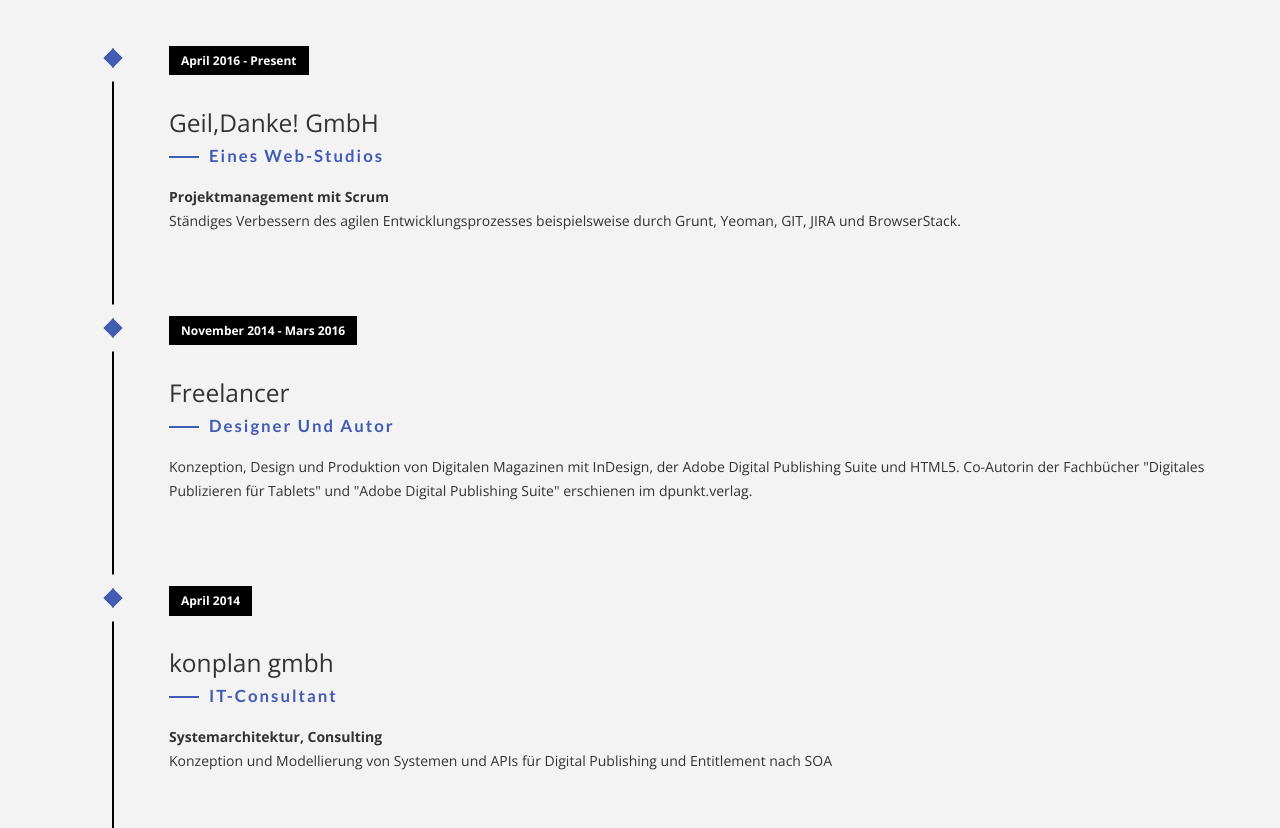
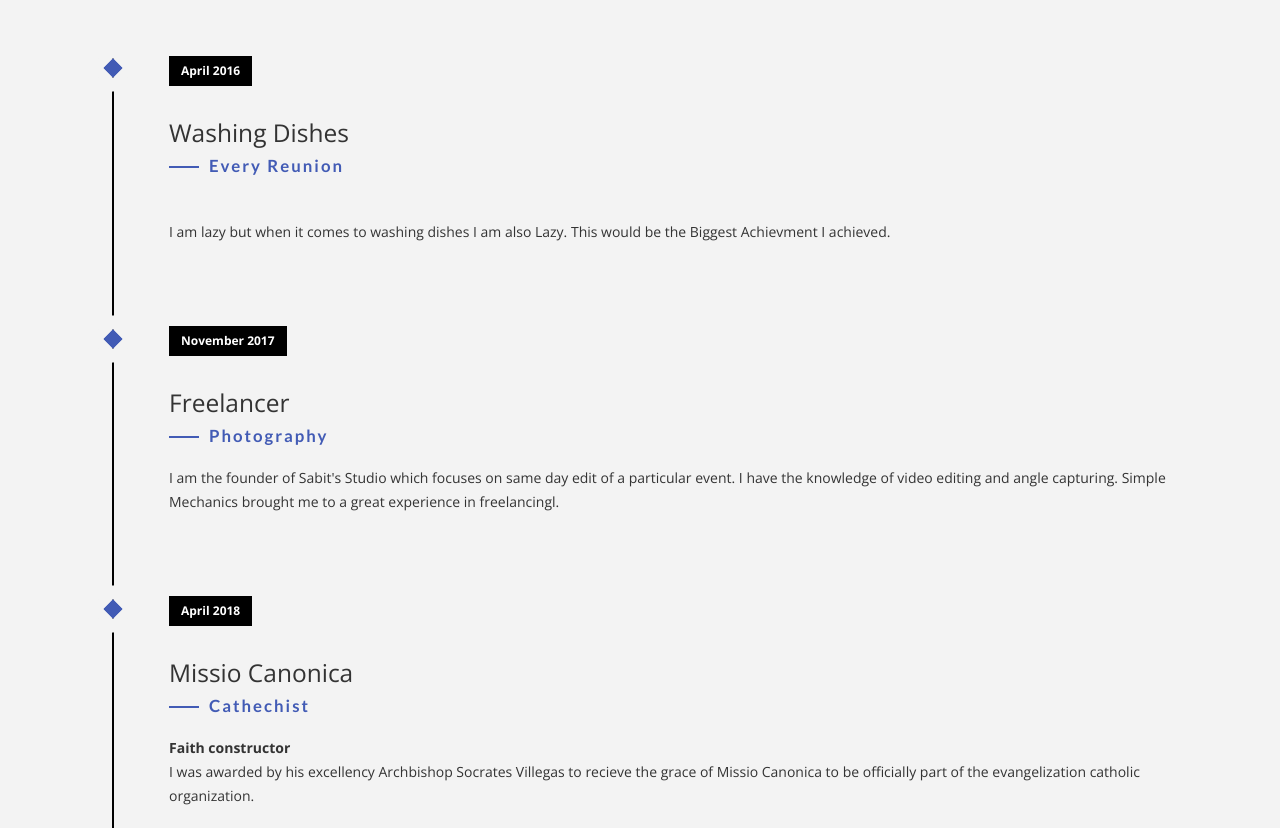
Before and after one commit to AmirAverilla/HCI-Finals, a plain HTML site: page index.html in a window 1280 px wide. Shown: the part 1889-2717 px from the top of the page. Drawn offline with nearby package versions, Linux system fonts and the light colour scheme; files whose address does not match are found by name; a web font is replaced by a local one.

Commit message:
changed subtitles and infos

```diff
--- a/index.html
+++ b/index.html
@@ -67,8 +67,8 @@
                 <h4>01</h4>
                 <h1 class="size-50">Know <br /> About me</h1>
                 <div class="h-50"></div>
-                <p>Appropriately maintain standards compliant total linkage with cutting-edge action items. Enthusiastically create seamless synergy rather than excellent value. Quickly promote premium strategic theme areas vis-a-vis.</p>
-                <p>Appropriately maintain standards compliant total linkage with cutting-edge action items. Enthusiastically create seamless synergy rather than excellent value.</p>
+                <p>Nothing more, nothing less. Just an ordinary guy who lives in a life planet called "earth". He has good and bad experience in life but the he endure and motivate himself to never give up because in times of trial and tribulation he knows there is someone extraordinary being that would help him and he called that being as "God" </p>
+                <p>One thing he learned during his low point of life is that "Obedience is a Virtue" whatever it takes Obedience would always be Obedience that wether the situation is correct or wrong if someone obeys the accountability is a count.</p>
                 <div class="h-50"></div> <img src="img/Signature.svg" width="230" alt="" />
                 <div class="h-50"></div>
             </div>
@@ -93,30 +93,30 @@
                     <li class="timeline-event" data-aos="fade-up">
                         <label class="timeline-event-icon"></label>
                         <div class="timeline-event-copy">
-                            <p class="timeline-event-thumbnail">April 2016 - Present</p>
-                            <h3>Geil,Danke! GmbH</h3>
-                            <h4>eines Web-Studios</h4>
-                            <p><strong>Projektmanagement mit Scrum</strong>
-                                <br>Ständiges Verbessern des agilen Entwicklungsprozesses beispielsweise durch Grunt, Yeoman, GIT, JIRA und BrowserStack.</p>
+                            <p class="timeline-event-thumbnail">April 2016</p>
+                            <h3>Washing Dishes</h3>
+                            <h4>Every Reunion</h4>
+
+                                <br>I am lazy but when it comes to washing dishes I am also Lazy. This would be the Biggest Achievment I achieved.</p>
                         </div>
                     </li>
                     <li class="timeline-event" data-aos="fade-up" data-aos-delay=".2">
                         <label class="timeline-event-icon"></label>
                         <div class="timeline-event-copy">
-                            <p class="timeline-event-thumbnail">November 2014 - Mars 2016</p>
+                            <p class="timeline-event-thumbnail">November 2017</p>
                             <h3>Freelancer</h3>
-                            <h4>Designer und Autor</h4>
-                            <p>Konzeption, Design und Produktion von Digitalen Magazinen mit InDesign, der Adobe Digital Publishing Suite und HTML5. Co-Autorin der Fachbücher "Digitales Publizieren für Tablets" und "Adobe Digital Publishing Suite" erschienen im dpunkt.verlag.</p>
+                            <h4>Photography</h4>
+                            <p>I am the founder of Sabit's Studio which focuses on same day edit of a particular event. I have the knowledge of video editing and angle capturing. Simple Mechanics brought me to a great experience in freelancingl.</p>
                         </div>
                     </li>
                     <li class="timeline-event" data-aos="fade-up" data-aos-delay=".4">
                         <label class="timeline-event-icon"></label>
                         <div class="timeline-event-copy">
-                            <p class="timeline-event-thumbnail">April 2014</p>
-                            <h3>konplan gmbh</h3>
-                            <h4>IT-Consultant</h4>
-                            <p><strong>Systemarchitektur, Consulting</strong>
-                                <br>Konzeption und Modellierung von Systemen und APIs für Digital Publishing und Entitlement nach SOA</p>
+                            <p class="timeline-event-thumbnail">April 2018</p>
+                            <h3>Missio Canonica</h3>
+                            <h4>Cathechist</h4>
+                            <p><strong>Faith constructor</strong>
+                                <br>I was awarded by his excellency Archbishop Socrates Villegas to recieve the grace of Missio Canonica to be officially part of the evangelization catholic organization.</p>
                         </div>
                     </li>
                 </ul>
```
